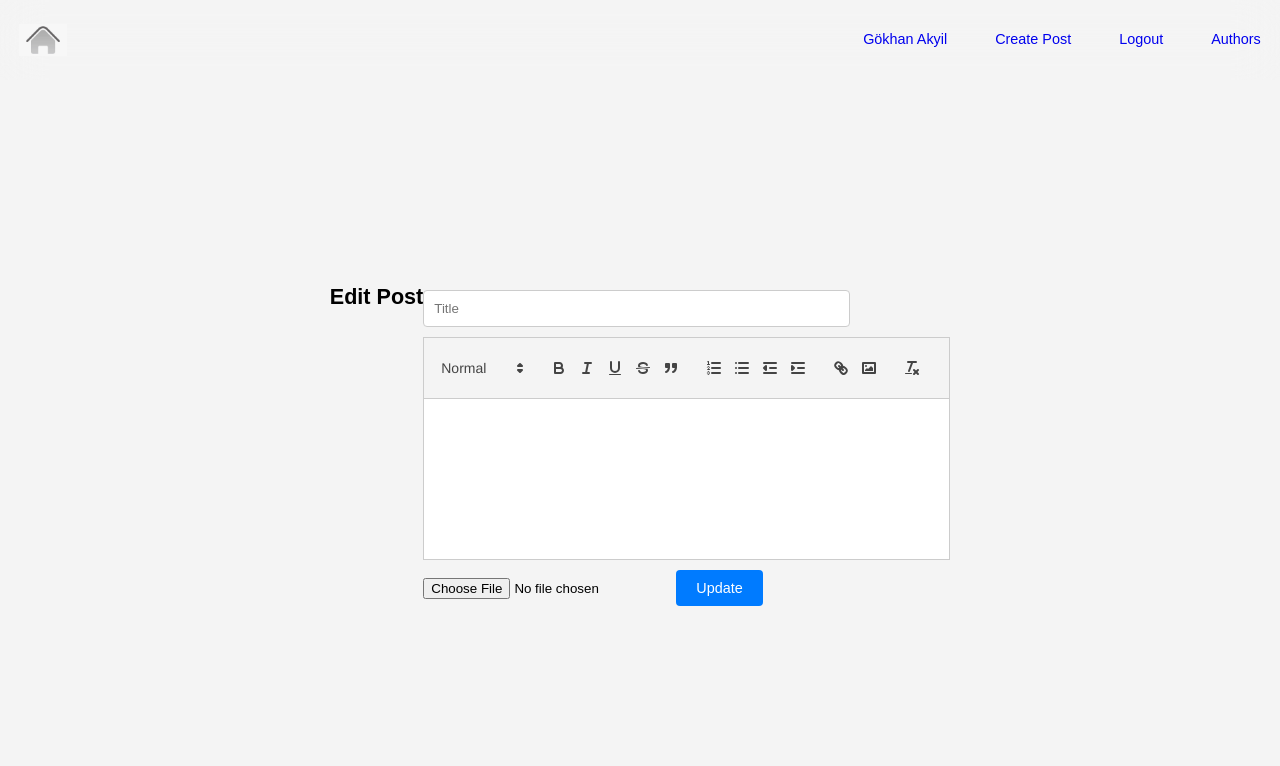
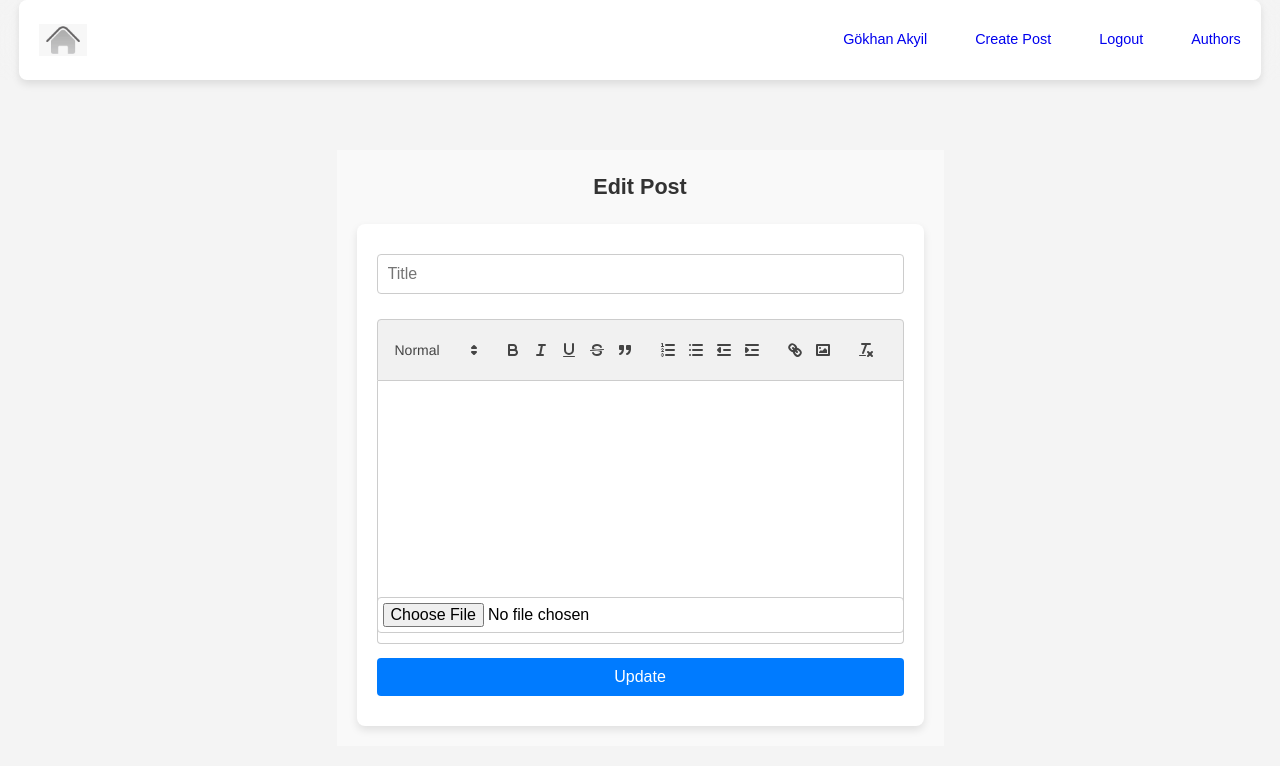
Before and after one commit to akyil88/my-blog-app-capstone, a React (Vite) app in the folder frontend/: page /blog/1/edit in a window 1280 px wide. Shown: the top 766 px of the page. Built offline with nearby package versions, Linux system fonts and the light colour scheme; no server answers.

Commit message:
EditPage Style

```diff
--- a/frontend/src/BlogEditPage/BlogEdit.css
+++ b/frontend/src/BlogEditPage/BlogEdit.css
@@ -0,0 +1,81 @@
+/* EditPost.css */
+
+.edit-post {
+    padding: 20px;
+    background-color: #f9f9f9;
+}
+
+.container {
+    margin: 0 auto;
+    background-color: #fff;
+    padding: 20px;
+    border-radius: 8px;
+    box-shadow: 0 4px 8px rgba(0, 0, 0, 0.1);
+}
+
+h2 {
+    text-align: center;
+    color: #333;
+    margin-bottom: 20px;
+}
+
+.edit-post_form {
+    display: flex;
+    flex-direction: column;
+    gap: 15px;
+}
+
+.edit-post_form input[type="text"],
+.edit-post_form input[type="file"] {
+    width: 100%;
+    padding: 10px;
+    border: 1px solid #ccc;
+    border-radius: 4px;
+    font-size: 16px;
+}
+
+.edit-post_form input[type="file"] {
+    padding: 5px;
+}
+
+.image-preview {
+    text-align: center;
+    margin-top: 10px;
+}
+
+.image-preview img {
+    max-width: 100%;
+    height: auto;
+    border-radius: 8px;
+}
+
+.btn.primary {
+    background-color: #007bff;
+    color: #fff;
+    padding: 10px 15px;
+    border: none;
+    border-radius: 4px;
+    cursor: pointer;
+    font-size: 16px;
+    transition: background-color 0.3s ease;
+}
+
+.btn.primary:hover {
+    background-color: #0056b3;
+}
+
+/* Styling for ReactQuill editor */
+.ql-editor {
+    min-height: 200px;
+}
+
+.ql-toolbar {
+    background-color: #f1f1f1;
+    border: 1px solid #ccc;
+    border-radius: 4px 4px 0 0;
+}
+
+.ql-container {
+    border: 1px solid #ccc;
+    border-radius: 0 0 4px 4px;
+}
--- a/frontend/src/BlogEditPage/BlogEdit.tsx
+++ b/frontend/src/BlogEditPage/BlogEdit.tsx
@@ -5,6 +5,7 @@ import Header from "../Header/Header.tsx";
 
 import ReactQuill from 'react-quill';
 import 'react-quill/dist/quill.snow.css';
+import './BlogEdit.css';  // Import the CSS file here
 
 const EditPost: React.FC = () => {
     const { id } = useParams<{ id: string }>();
@@ -89,9 +90,10 @@ const EditPost: React.FC = () => {
 
     return (
         <section className="edit-post">
-            <Header />
+            <h2>Edit Post</h2>
+            <Header/>
             <div className="container">
-                <h2>Edit Post</h2>
+
                 <form className="form edit-post_form" onSubmit={saveBlog}>
                     <input
                         type="text"
@@ -106,10 +108,10 @@ const EditPost: React.FC = () => {
                         value={description}
                         onChange={changeDescription}
                     />
-                    <input type="file" onChange={changeImage} accept="image/png, image/jpeg" />
+                    <input type="file" onChange={changeImage} accept="image/png, image/jpeg"/>
                     {imagePreview && (
                         <div className="image-preview">
-                            <img src={imagePreview} alt="Preview" />
+                            <img src={imagePreview} alt="Preview"/>
                         </div>
                     )}
                     <button type="submit" className="btn primary">Update</button>
```
